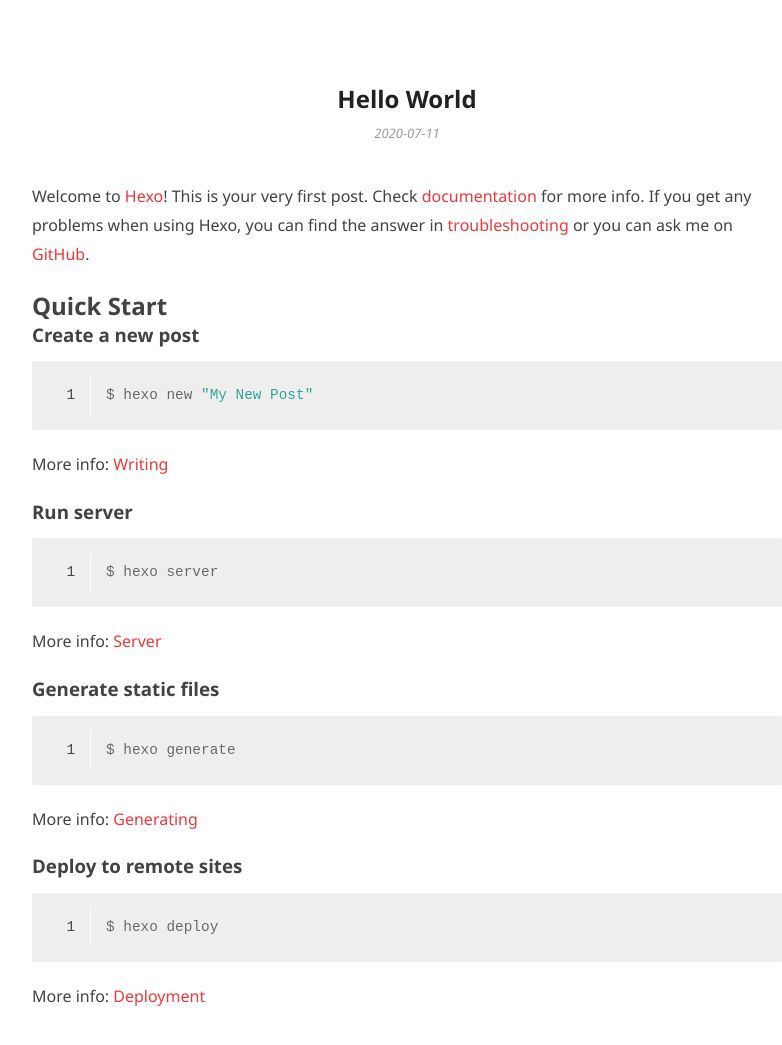
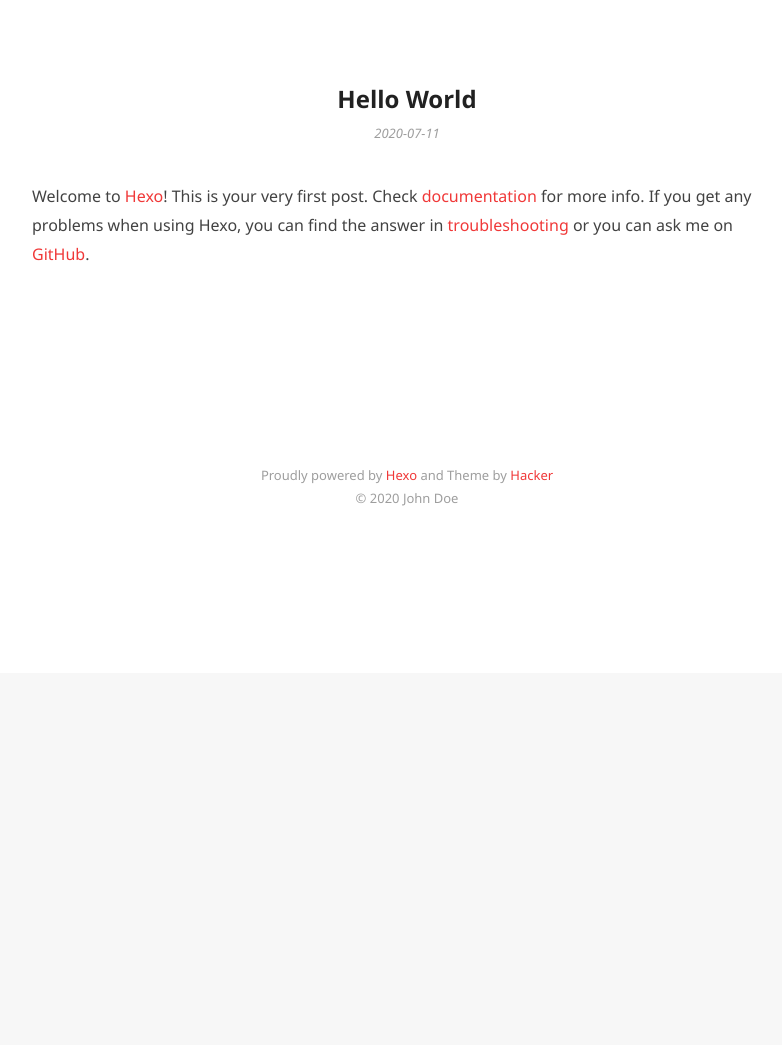
Before and after one commit to dqingsong/dqingsong.github.io, a plain HTML site: page index.html in a window 1280 px wide. Shown: the part 127-1172 px from the top of the page, without its empty margins (233-1015 px from the left). After the commit the page ends 800 px from the top, so only its background shows below. Drawn offline with Linux system fonts and the light colour scheme.

Commit message:
Site updated: 2020-07-11 16:16:12

```diff
--- a/index.html
+++ b/index.html
@@ -3,7 +3,7 @@
 <head>
   <meta charset="utf-8">
 
-  <title>Hexo</title>
+  <title>邓青松个人博客首页</title>
 
 
   <meta name="author" content="John Doe">
@@ -76,18 +76,6 @@
     <div class="entry">
 
         <p>Welcome to <a href="https://hexo.io/" target="_blank" rel="noopener">Hexo</a>! This is your very first post. Check <a href="https://hexo.io/docs/" target="_blank" rel="noopener">documentation</a> for more info. If you get any problems when using Hexo, you can find the answer in <a href="https://hexo.io/docs/troubleshooting.html" target="_blank" rel="noopener">troubleshooting</a> or you can ask me on <a href="https://github.com/hexojs/hexo/issues" target="_blank" rel="noopener">GitHub</a>.</p>
-<h2 id="Quick-Start"><a href="#Quick-Start" class="headerlink" title="Quick Start"></a>Quick Start</h2><h3 id="Create-a-new-post"><a href="#Create-a-new-post" class="headerlink" title="Create a new post"></a>Create a new post</h3><figure class="highlight bash"><table><tr><td class="gutter"><pre><span class="line">1</span><br></pre></td><td class="code"><pre><span class="line">$ hexo new <span class="string">"My New Post"</span></span><br></pre></td></tr></table></figure>
-
-<p>More info: <a href="https://hexo.io/docs/writing.html" target="_blank" rel="noopener">Writing</a></p>
-<h3 id="Run-server"><a href="#Run-server" class="headerlink" title="Run server"></a>Run server</h3><figure class="highlight bash"><table><tr><td class="gutter"><pre><span class="line">1</span><br></pre></td><td class="code"><pre><span class="line">$ hexo server</span><br></pre></td></tr></table></figure>
-
-<p>More info: <a href="https://hexo.io/docs/server.html" target="_blank" rel="noopener">Server</a></p>
-<h3 id="Generate-static-files"><a href="#Generate-static-files" class="headerlink" title="Generate static files"></a>Generate static files</h3><figure class="highlight bash"><table><tr><td class="gutter"><pre><span class="line">1</span><br></pre></td><td class="code"><pre><span class="line">$ hexo generate</span><br></pre></td></tr></table></figure>
-
-<p>More info: <a href="https://hexo.io/docs/generating.html" target="_blank" rel="noopener">Generating</a></p>
-<h3 id="Deploy-to-remote-sites"><a href="#Deploy-to-remote-sites" class="headerlink" title="Deploy to remote sites"></a>Deploy to remote sites</h3><figure class="highlight bash"><table><tr><td class="gutter"><pre><span class="line">1</span><br></pre></td><td class="code"><pre><span class="line">$ hexo deploy</span><br></pre></td></tr></table></figure>
-
-<p>More info: <a href="https://hexo.io/docs/one-command-deployment.html" target="_blank" rel="noopener">Deployment</a></p>
 
 
     </div>
```
Also changed, not shown: 2020/07/11/hello-world/index.html (+0 -12 lines).
